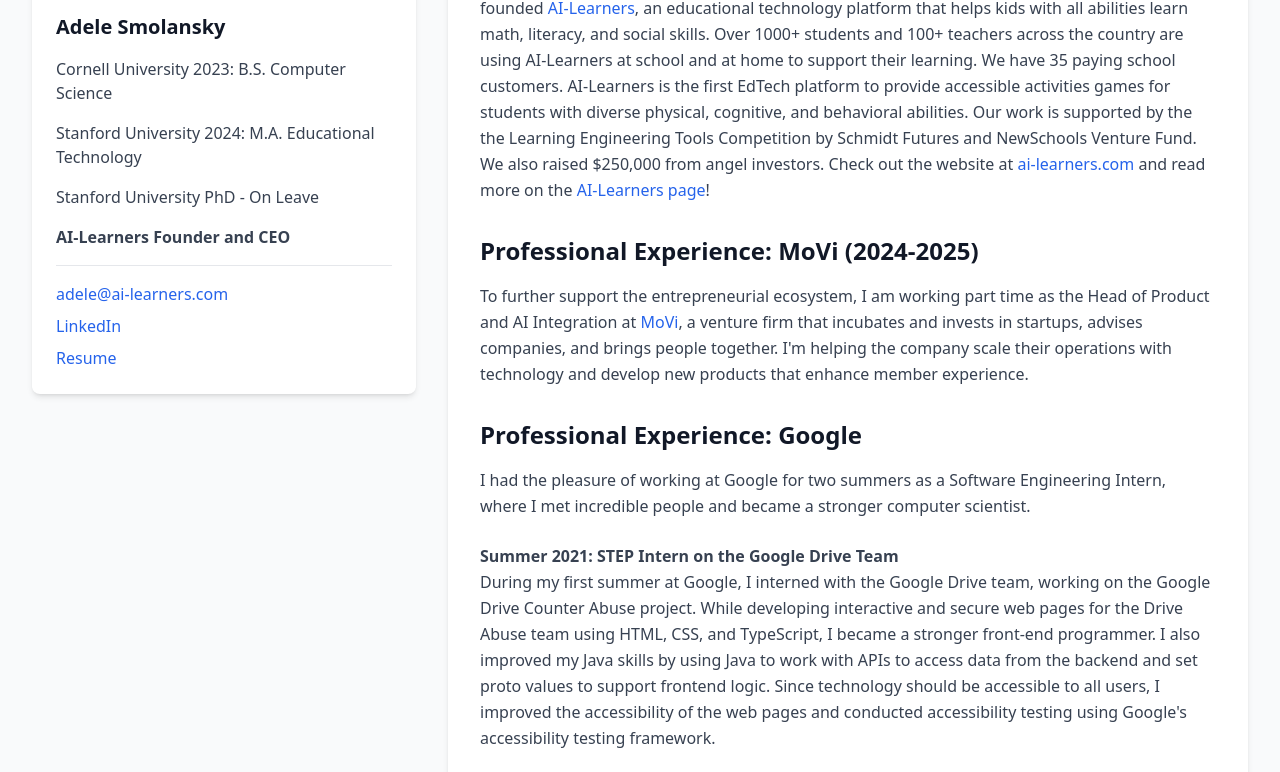
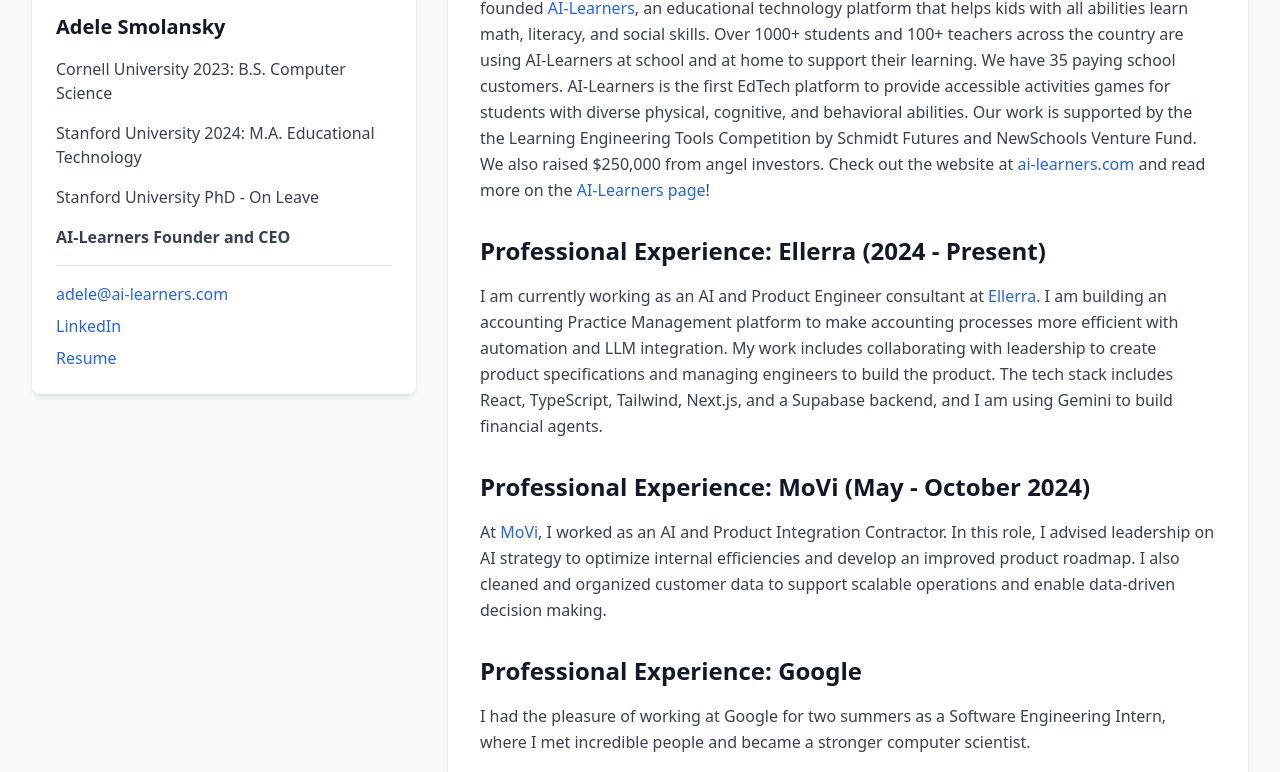
Before and after one commit to adelesmolansky/adelesmolansky.github.io, a React (Create React App) app in the folder my-app/: page / in a window 1280 px wide. Shown: the part 463-1235 px from the top of the page. Built offline with nearby package versions, Linux system fonts and the light colour scheme.

Commit message:
add section:

```diff
--- a/my-app/src/pages/About/About.tsx
+++ b/my-app/src/pages/About/About.tsx
@@ -84,8 +84,9 @@
                 my PhD work.
               </p>
 
+              {/* AI-Learners Section */}
               <h2 className="text-2xl font-bold text-gray-900 mt-8 mb-4">
-                Professional Experience: AI-Learners (2020 - Present)
+                Professional Experience: AI-Learners (June 2020 - Present)
               </h2>
               <p className="text-gray-700 leading-relaxed mb-6">
                 Inspired by my younger sister, who has a severe neurological
@@ -123,24 +124,50 @@
                 !
               </p>
 
+              {/* Ellerra Section */}
               <h2 className="text-2xl font-bold text-gray-900 mt-8 mb-4">
-                Professional Experience: MoVi (2024-2025)
+                Professional Experience: Ellerra (2024 - Present)
               </h2>
               <p className="text-gray-700 leading-relaxed mb-6">
-                To further support the entrepreneurial ecosystem, I am working
-                part time as the Head of Product and AI Integration at{' '}
+                I am currently working as an AI and Product Engineer consultant
+                at{' '}
+                <a
+                  href="https://www.ellerra.com/"
+                  className="text-blue-600 hover:text-blue-800 transition-colors"
+                  target="_blank"
+                  rel="noopener noreferrer"
+                >
+                  Ellerra
+                </a>
+                . I am building an accounting Practice Management platform to
+                make accounting processes more efficient with automation and LLM
+                integration. My work includes collaborating with leadership to
+                create product specifications and managing engineers to build
+                the product. The tech stack includes React, TypeScript,
+                Tailwind, Next.js, and a Supabase backend, and I am using Gemini
+                to build financial agents.
+              </p>
+
+              {/* MoVi Section */}
+              <h2 className="text-2xl font-bold text-gray-900 mt-8 mb-4">
+                Professional Experience: MoVi (May - October 2024)
+              </h2>
+              <p className="text-gray-700 leading-relaxed mb-6">
+                At{' '}
                 <a
                   href="https://www.movipartners.com/"
                   className="text-blue-600 hover:text-blue-800 transition-colors"
                 >
                   MoVi
                 </a>
-                , a venture firm that incubates and invests in startups, advises
-                companies, and brings people together. I'm helping the company
-                scale their operations with technology and develop new products
-                that enhance member experience.
+                , I worked as an AI and Product Integration Contractor. In this
+                role, I advised leadership on AI strategy to optimize internal
+                efficiencies and develop an improved product roadmap. I also
+                cleaned and organized customer data to support scalable
+                operations and enable data-driven decision making.
               </p>
 
+              {/* Google Section */}
               <h2 className="text-2xl font-bold text-gray-900 mt-8 mb-4">
                 Professional Experience: Google
               </h2>
```
